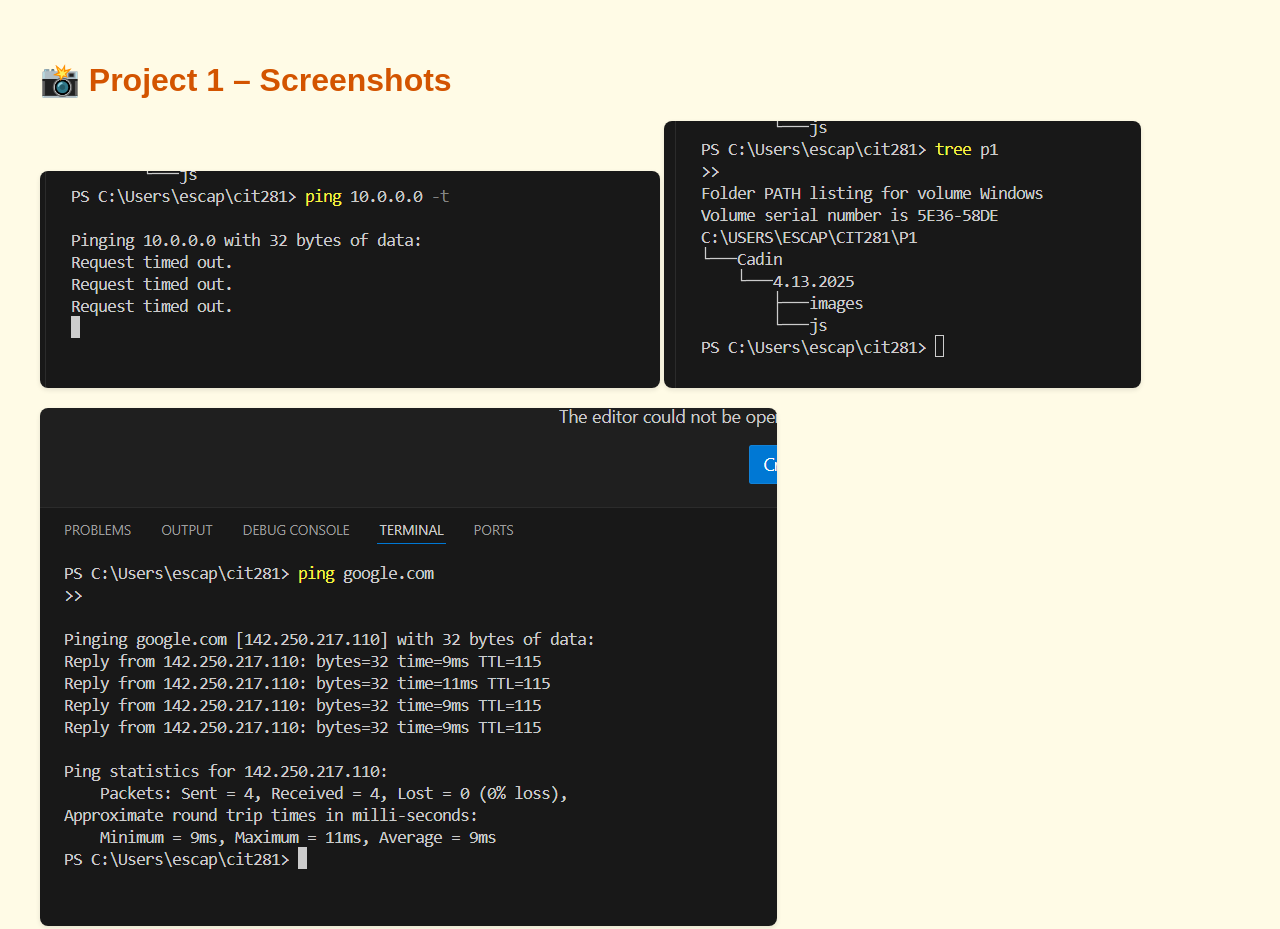
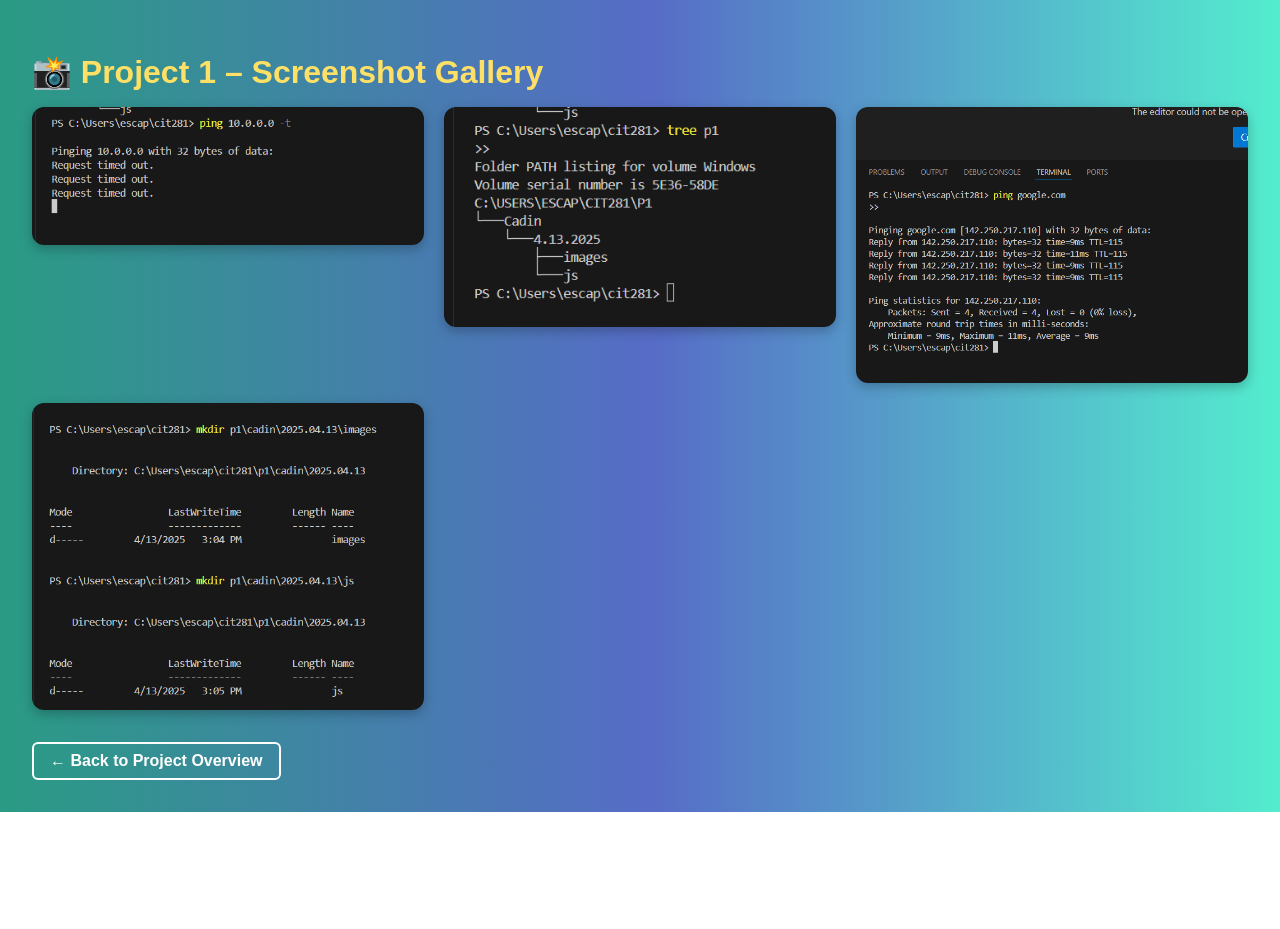
Before and after one commit to Escxped/cit281-p1, a plain HTML site: page screenshots.html in a window 1280 px wide. Shown: the top 929 px of the page. After the commit the page ends 812 px from the top, so only its background shows below. Drawn offline with Linux system fonts and the light colour scheme.

Commit message:
Redesign screenshot page with gradient and grid layout

```diff
--- a/screenshots.html
+++ b/screenshots.html
@@ -4,20 +4,63 @@
   <meta charset="UTF-8" />
   <title>Project 1 – Screenshot Gallery</title>
   <style>
-    body { font-family: Arial, sans-serif; background-color: #fffbe6; padding: 2rem; }
-    h1 { color: #d35400; }
-    img { max-width: 100%; margin-bottom: 1rem; border-radius: 8px; box-shadow: 0 2px 5px rgba(0,0,0,0.1); }
-    a { color: #007acc; display: inline-block; margin-top: 2rem; text-decoration: none; font-weight: bold; }
+    body {
+      font-family: Arial, sans-serif;
+      padding: 2rem;
+      margin: 0;
+      background: linear-gradient(90deg, rgba(42, 155, 132, 1) 0%, rgba(87, 108, 199, 1) 51%, rgba(83, 237, 206, 1) 100%);
+      color: #fff;
+    }
+
+    h1 {
+      color: #ffe066;
+      margin-bottom: 1rem;
+    }
+
+    .gallery {
+      display: grid;
+      grid-template-columns: repeat(auto-fit, minmax(300px, 1fr));
+      gap: 20px;
+    }
+
+    .gallery img {
+      width: 100%;
+      border-radius: 12px;
+      box-shadow: 0 4px 12px rgba(0, 0, 0, 0.25);
+      transition: transform 0.2s ease;
+    }
+
+    .gallery img:hover {
+      transform: scale(1.02);
+    }
+
+    a.back-link {
+      display: inline-block;
+      margin-top: 2rem;
+      color: #fff;
+      text-decoration: none;
+      font-weight: bold;
+      border: 2px solid #fff;
+      padding: 0.5rem 1rem;
+      border-radius: 6px;
+      transition: background 0.3s;
+    }
+
+    a.back-link:hover {
+      background-color: rgba(255, 255, 255, 0.15);
+    }
   </style>
 </head>
 <body>
-  <h1>📸 Project 1 – Screenshots</h1>
+  <h1>📸 Project 1 – Screenshot Gallery</h1>
 
-  <img src="p1-break.png" alt="Break Screenshot" />
-  <img src="p1-tree.png" alt="Tree Screenshot" />
-  <img src="p1-ping.png" alt="Ping Screenshot" />
-  <img src="p1-folders.png" alt="Folders Screenshot" />
+  <div class="gallery">
+    <img src="p1-break.png" alt="Break Screenshot" />
+    <img src="p1-tree.png" alt="Tree Screenshot" />
+    <img src="p1-ping.png" alt="Ping Screenshot" />
+    <img src="p1-folders.png" alt="Folders Screenshot" />
+  </div>
 
-  <a href="index.html">← Back to Project Overview</a>
+  <a href="index.html" class="back-link">← Back to Project Overview</a>
 </body>
 </html>
```
